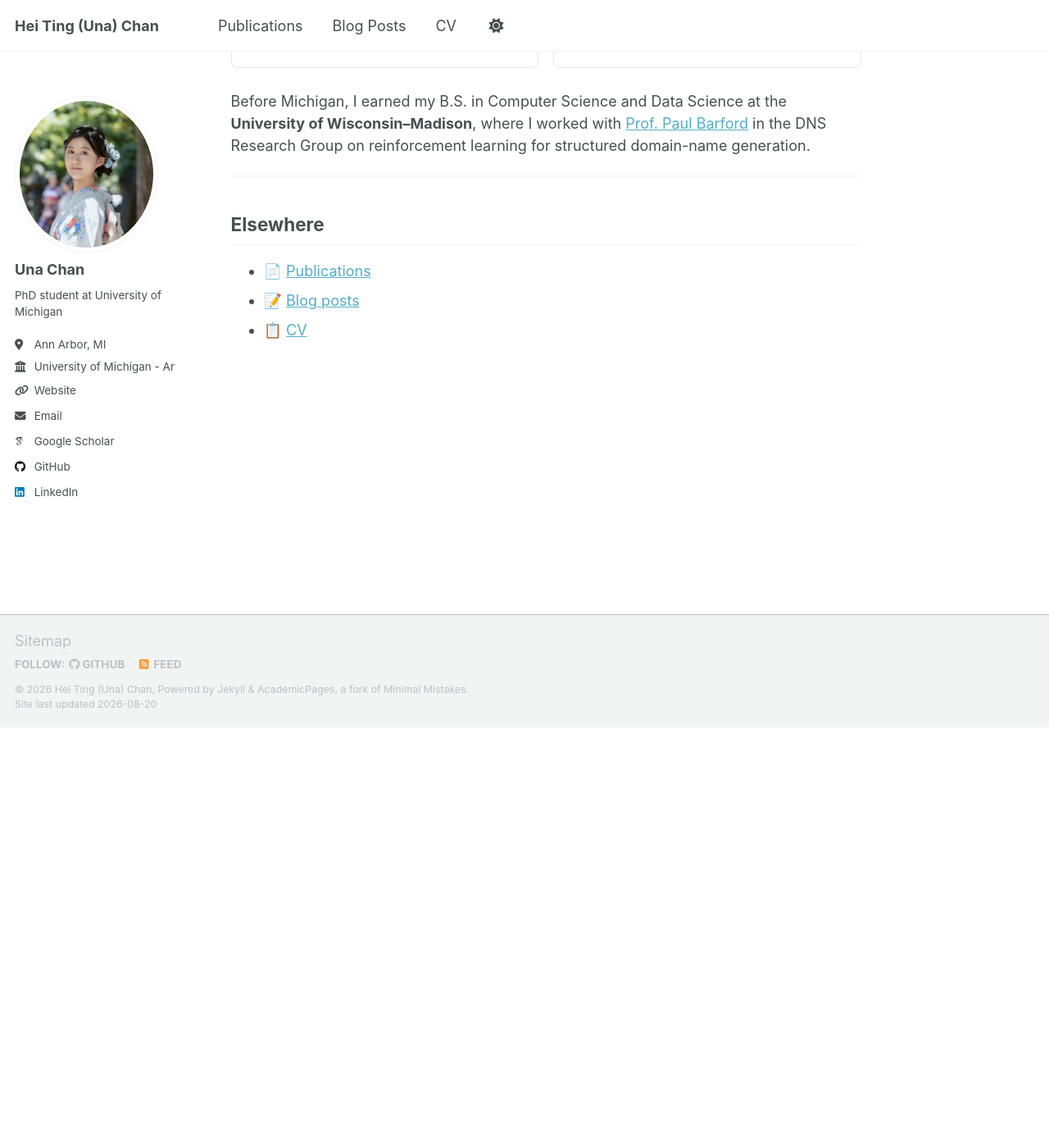
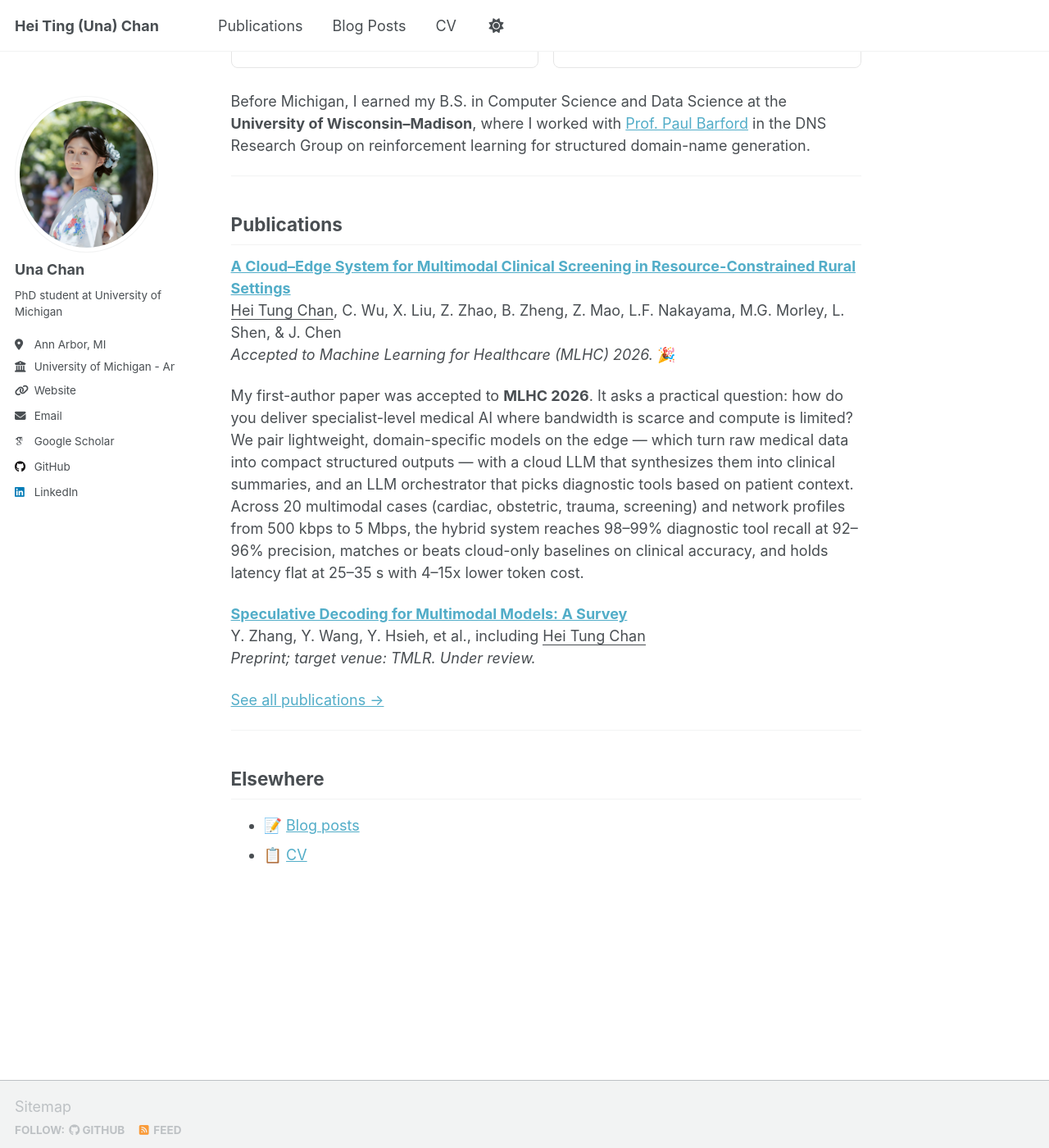
Before and after one commit to unachanht/unachanht.github.io, a Jekyll site: the page built from _pages/about.md, in a window 1280 px wide and 1400 px high, scrolled down 513 px. Shown: the whole window at 82% size. Built offline with Jekyll 4.4.1, drawn with Linux system fonts in a browser that asks for light colours; some web fonts are replaced; a script that is not in the unit is left out.

Commit message:
Add publications section to home page; mark MLHC paper accepted
- Home page: new Publications section highlighting the accepted
  MLHC 2026 paper plus the speculative decoding survey
- Cloud-edge paper: venue is now "Machine Learning for Healthcare
  (MLHC) 2026" (dropped "Submitted to"), abstract added to the page
- Remove citation front matter so pages no longer render
  "Recommended citation"; author lists moved into the page body
- CV: reflect acceptance

Co-Authored-By: Claude Opus 5 <noreply@anthropic.com>
Claude-Session: https://claude.ai/code/session_01NsS9kNsrnScwbAdoc7BxBg

```diff
--- a/_pages/about.md
+++ b/_pages/about.md
@@ -37,8 +37,23 @@ Before Michigan, I earned my B.S. in Computer Science and Data Science at the **
 
 ---
 
+## Publications
+
+**[A Cloud–Edge System for Multimodal Clinical Screening in Resource-Constrained Rural Settings](https://arxiv.org/abs/2608.12745)** \\
+<u>Hei Tung Chan</u>, C. Wu, X. Liu, Z. Zhao, B. Zheng, Z. Mao, L.F. Nakayama, M.G. Morley, L. Shen, & J. Chen \\
+*Accepted to Machine Learning for Healthcare (MLHC) 2026.* 🎉
+
+My first-author paper was accepted to **MLHC 2026**. It asks a practical question: how do you deliver specialist-level medical AI where bandwidth is scarce and compute is limited? We pair lightweight, domain-specific models on the edge — which turn raw medical data into compact structured outputs — with a cloud LLM that synthesizes them into clinical summaries, and an LLM orchestrator that picks diagnostic tools based on patient context. Across 20 multimodal cases (cardiac, obstetric, trauma, screening) and network profiles from 500 kbps to 5 Mbps, the hybrid system reaches 98–99% diagnostic tool recall at 92–96% precision, matches or beats cloud-only baselines on clinical accuracy, and holds latency flat at 25–35 s with 4–15x lower token cost.
+
+**[Speculative Decoding for Multimodal Models: A Survey](https://www.preprints.org/manuscript/202603.2344)** \\
+Y. Zhang, Y. Wang, Y. Hsieh, et al., including <u>Hei Tung Chan</u> \\
+*Preprint; target venue: TMLR. Under review.*
+
+[See all publications →](/publications/)
+
+---
+
 ## Elsewhere
 
-- 📄 [Publications](/publications/)
 - 📝 [Blog posts](/year-archive/)
 - 📋 [CV](/cv/)
```
Also changed, not shown: _pages/cv.md (+1 -1 lines), _publications/2026-01-01-cloud-edge-clinical-screening.md (+7 -2 lines), _publications/2026-01-02-speculative-decoding-multimodal-survey.md (+2 -1 lines).
